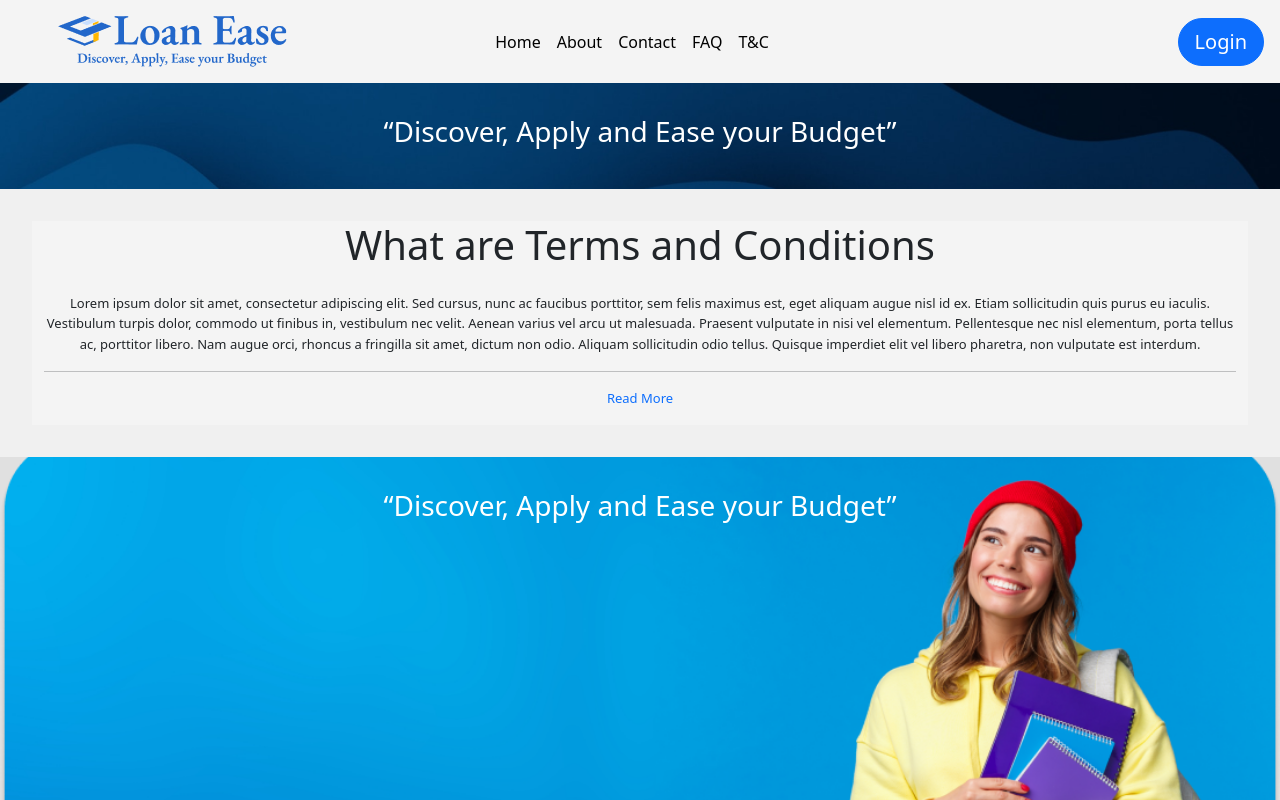
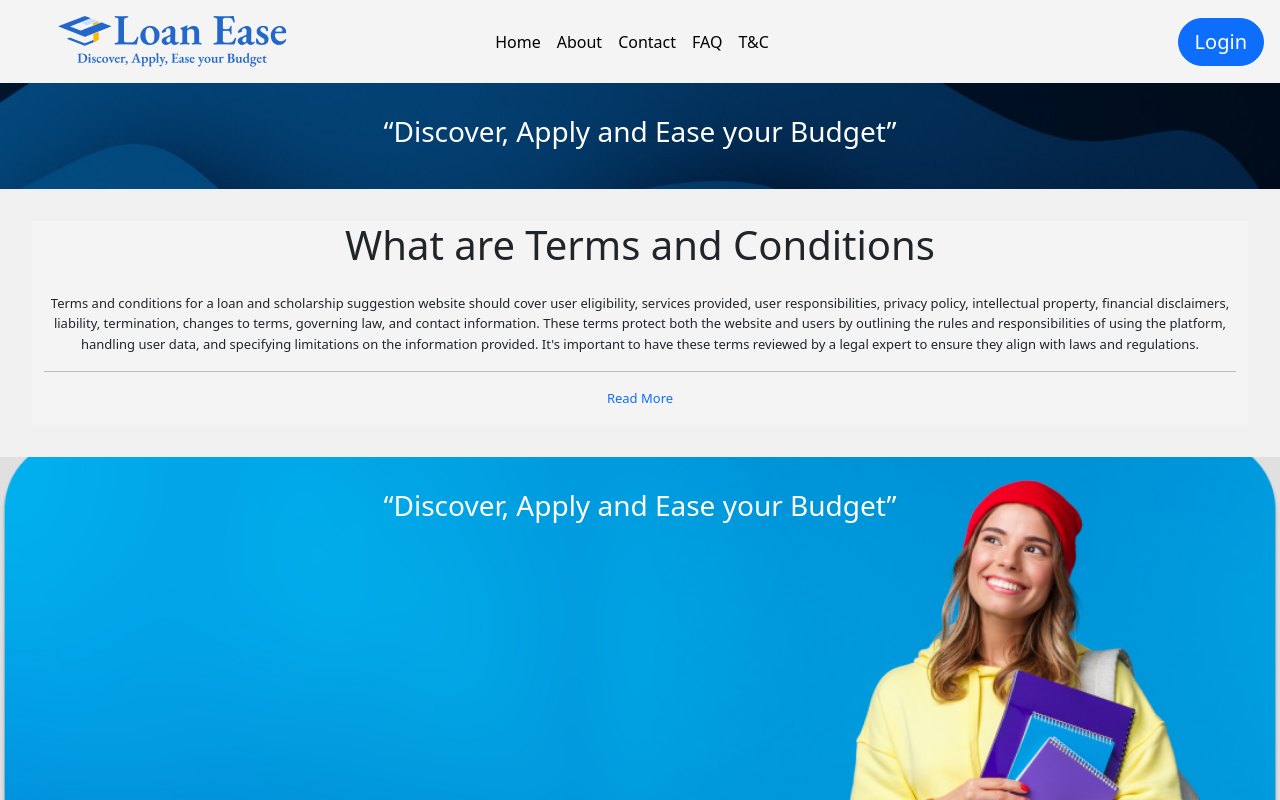
Before and after one commit to vaneetkau/tealproject, a React (Create React App) app in the folder frontend/client/: page /TandCPage in a window 1280 px wide. Shown: the top 800 px of the page. Built offline with nearby package versions, Linux system fonts and the light colour scheme.

Commit message:
terms and condition

```diff
--- a/frontend/client/src/components/LandingPage/TandCPage.jsx
+++ b/frontend/client/src/components/LandingPage/TandCPage.jsx
@@ -45,8 +45,7 @@ const TextSection = () => {
         <div className="col">
           <h1 className="text-left mb-4">What are Terms and Conditions</h1>
  <p>
-  Lorem ipsum dolor sit amet, consectetur adipiscing elit. Sed cursus, nunc ac faucibus porttitor, sem felis maximus est, eget aliquam augue nisl id ex. Etiam sollicitudin quis purus eu iaculis. Vestibulum turpis dolor, commodo ut finibus in, vestibulum nec velit. Aenean varius vel arcu ut malesuada. Praesent vulputate in nisi vel elementum. Pellentesque nec nisl elementum, porta tellus ac, porttitor libero. Nam augue orci, rhoncus a fringilla sit amet, dictum non odio. Aliquam sollicitudin odio tellus. Quisque imperdiet elit vel libero pharetra, non vulputate est interdum.
- </p>
+ Terms and conditions for a loan and scholarship suggestion website should cover user eligibility, services provided, user responsibilities, privacy policy, intellectual property, financial disclaimers, liability, termination, changes to terms, governing law, and contact information. These terms protect both the website and users by outlining the rules and responsibilities of using the platform, handling user data, and specifying limitations on the information provided. It's important to have these terms reviewed by a legal expert to ensure they align with laws and regulations. </p>
           <hr className="bg-orange" />
           <p className="text-left">
             <a href="#" className="text-decoration-none">Read More</a>
```
